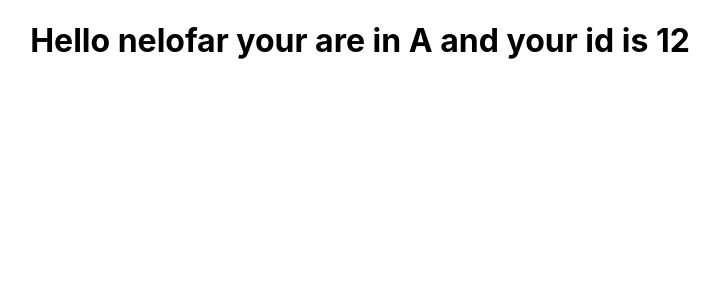
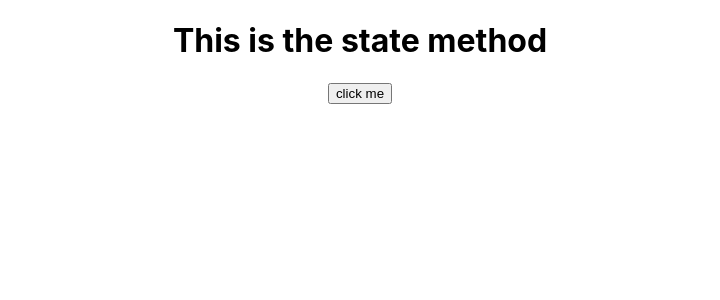
Before and after one commit to Nelofarzabi/React.JS_Test, a React (Create React App) app: page / in a window 1280 px wide. Shown: the top 300 px of the page, without its empty margins (280-1000 px from the left). Built offline with nearby package versions, Linux system fonts and the light colour scheme.

Commit message:
working with state in the class component

```diff
--- a/src/App.js
+++ b/src/App.js
@@ -6,7 +6,7 @@ import './App.css';
 // import Clasebase from './classbase';
 // import Pickernumber from './pickerNumber';
 import {StateComp} from "./state";
-import { Comp} from "./class"
+import {State } from "./class"
 
 
 function App(){
@@ -29,12 +29,25 @@ function App(){
         number1 = {2}
         number2 = {2}
        /> */}
-       <StateComp
-       name ="nelofar "
-       id = {12}
-       class = 'A'
+
+       <StateComp />
+       <State
+
        />
-       <Comp />
+
+
+
+
+
+
+
+
+
+
+
+
+
+
 
 
     </div>
--- a/src/class.js
+++ b/src/class.js
@@ -1,9 +1,32 @@
-import React ,  { Component } from "react";
+import React, { Component } from "react";
 
- export class Comp extends Component{
-    render (){
-        return(
-            <div><h1></h1></div>
+export class State extends Component {
+    // state constructor
+
+
+    constructor(){
+        super()
+        this.state={
+            name : "This is the state method "
+        }
+    }
+    // function to change state
+
+
+    onchange(){
+        this.setState(
+            {name : "This is the changeable state function "}
+        )
+
+    }
+    render() {
+        return (
+
+
+            <div>
+                <h1>{this.state.name} </h1>
+                <button onClick = {() => this.onchange()}>click me </button>
+            </div>
 
         )
     }
--- a/src/state.js
+++ b/src/state.js
@@ -2,10 +2,7 @@
 export const StateComp = (props) => {
     return (
         <div>
-        <h1> Hello {props.name} your are in {props.class} and your id is {props.id}  </h1>
-
-
-    </div>
+        </div>
 
 
     )
```
